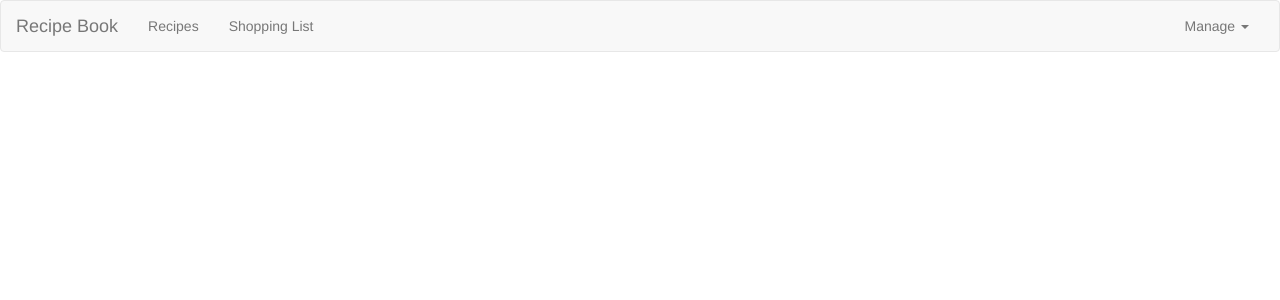
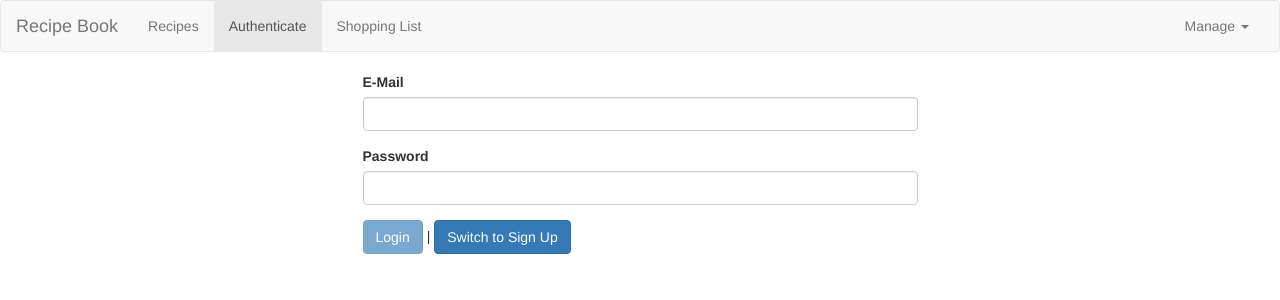
Before and after one commit to JohnAyling1979/recipe-list, an Angular app: page /auth in a window 1280 px wide. Before the commit this address led to /. Shown: the top 300 px of the page. Built offline with nearby package versions, Linux system fonts and the light colour scheme.

Commit message:
Add auth component.

```diff
--- a/src/app/app.module.ts
+++ b/src/app/app.module.ts
@@ -17,6 +17,7 @@ import { ShoppingListService } from './shopping-list/shopping-list.service';
 import { RecipeStartComponent } from './recipes/recipe-start/recipe-start.component';
 import { RecipeEditComponent } from './recipes/recipe-edit/recipe-edit.component';
 import { RecipeService } from './recipes/recipe.service';
+import { AuthComponent } from './auth/auth.component';
 
 @NgModule({
   declarations: [
@@ -30,7 +31,8 @@ import { RecipeService } from './recipes/recipe.service';
     ShoppingEditComponent,
     DropdownDirective,
     RecipeStartComponent,
-    RecipeEditComponent
+    RecipeEditComponent,
+    AuthComponent,
   ],
   imports: [
     BrowserModule,
--- /dev/null
+++ b/src/app/auth/auth.component.html
@@ -0,0 +1,35 @@
+<div class="row">
+	<div class="col-xs-12 col-md-6 col-md-offset-3">
+		<form #authForm="ngForm" (ngSubmit)="onSubmit(authForm)">
+			<div class="form-group">
+				<label for="email">E-Mail</label>
+				<input
+					type="email"
+					id="email"
+					name="email"
+					class="form-control"
+					ngModel
+					required
+					email
+				>
+			</div>
+			<div class="form-group">
+				<label for="password">Password</label>
+				<input
+					type="password"
+					id="password"
+					class="form-control"
+					ngModel
+					name="password"
+					required
+					minlength="6"
+				>
+			</div>
+			<div>
+				<button type="submit" class="btn btn-primary" [disabled]="!authForm.valid">{{ isLoginMode ? 'Login'  : 'Sign Up' }}</button>
+				|
+				<button type="button" class="btn btn-primary" (click)="onSwitchMode()">Switch to {{ isLoginMode ? 'Sign Up'  : 'Login' }}</button>
+			</div>
+		</form>
+	</div>
+</div>
--- /dev/null
+++ b/src/app/auth/auth.component.ts
@@ -0,0 +1,38 @@
+import { Component } from "@angular/core";
+import { NgForm } from "@angular/forms";
+import { AuthService } from "./auth.service";
+
+@Component({
+	selector: 'app-auth',
+	templateUrl: './auth.component.html'
+})
+export class AuthComponent {
+	isLoginMode = true;
+
+	constructor(private authService: AuthService) {}
+
+	onSwitchMode() {
+		this.isLoginMode = !this.isLoginMode;
+	}
+
+	onSubmit(form: NgForm) {
+		console.log(form.value);
+		if (!form.valid) {
+			return;
+		}
+
+		if (this.isLoginMode) {
+
+		} else {
+			this.authService.signup(form.value.email, form.value.password).subscribe(
+				resData => {
+					console.log('success', resData);
+				},
+				error => {
+					console.log('error', error);
+				}
+			);
+		}
+		form.reset();
+	}
+}
--- /dev/null
+++ b/src/app/auth/auth.service.ts
@@ -0,0 +1,34 @@
+	// https://identitytoolkit.googleapis.com/v1/accounts:signUp?key=[API_KEY]
+	/*
+		email	string	The email for the user to create.
+		password	string	The password for the user to create.
+		returnSecureToken	boolean	Whether or not to return an ID and refresh token. Should always be true.
+	*/
+
+import { HttpClient } from "@angular/common/http";
+import { Injectable } from "@angular/core";
+
+interface AuthResponseData {
+	idToken: string;
+	email: string;
+	refreshToken: string;
+	expiresIn: string;
+	localId: string;
+}
+
+
+@Injectable({providedIn: 'root'})
+export class AuthService {
+	private apiKey = 'AIzaSyC2COAURl3rWN06U5otc2C5-ed2it6h3rs';
+	private signupUrl = `https://identitytoolkit.googleapis.com/v1/accounts:signUp?key=${this.apiKey}`;
+
+	constructor(private http:HttpClient) {}
+
+	signup(email: string, password: string) {
+		return this.http.post<AuthResponseData>(this.signupUrl, {
+			email,
+			password,
+			returnSecureToken: true,
+		})
+	}
+}
--- a/src/app/header/header.component.html
+++ b/src/app/header/header.component.html
@@ -9,6 +9,7 @@
 		<div class="navbar-collapse" [class.collapse]="collapsed" (window:resize)="collapsed = true">
 			<ul class="nav navbar-nav">
 				<li routerLinkActive="active"><a routerLink="/recipes">Recipes</a></li>
+				<li routerLinkActive="active"><a routerLink="/auth">Authenticate</a></li>
 				<li routerLinkActive="active"><a routerLink="/shopping-list">Shopping List</a></li>
 			</ul>
 			<ul class="nav navbar-nav navbar-right">
--- a/src/app/header/header.component.ts
+++ b/src/app/header/header.component.ts
@@ -16,6 +16,6 @@ export class HeaderComponent {
   }
 
   onFetchData() {
-    this.dateStorageService.fetchRecipes();
+    this.dateStorageService.fetchRecipes().subscribe();
   }
 }
--- /dev/null
+++ b/src/app/recipes/recipes-resolver.service.ts
@@ -0,0 +1,21 @@
+import { Injectable } from "@angular/core";
+import { ActivatedRouteSnapshot, Resolve, RouterStateSnapshot } from "@angular/router";
+import { Observable } from "rxjs";
+import { DataStorageService } from "../shared/data-storage.service";
+import { RecipeService } from "./recipe.service";
+import { Recipe } from "./recipes.model";
+
+@Injectable({providedIn: 'root'})
+export class RecipesResolverService implements Resolve<Recipe[]> {
+	constructor(private dataStorageService: DataStorageService, private recipeService: RecipeService) {}
+
+	resolve(route: ActivatedRouteSnapshot, state: RouterStateSnapshot): Recipe[] | Observable<Recipe[]> | Promise<Recipe[]> {
+		const recipes = this.recipeService.getRecipes();
+
+		if (recipes.length > 0) {
+			return recipes;
+		}
+
+		return this.dataStorageService.fetchRecipes();
+	}
+}
--- a/src/app/shared/data-storage.service.ts
+++ b/src/app/shared/data-storage.service.ts
@@ -1,6 +1,6 @@
 import { HttpClient } from "@angular/common/http";
 import { Injectable } from "@angular/core";
-import { map } from "rxjs";
+import { map, tap } from "rxjs";
 import { RecipeService } from "../recipes/recipe.service";
 import { Recipe } from "../recipes/recipes.model";
 
@@ -19,15 +19,16 @@ export class DataStorageService {
 	}
 
 	fetchRecipes() {
-		this.http.get<Recipe[]>(this.apiUrl)
-		.pipe(map(recipes => {
-			return recipes.map(recipe => {
-				return {...recipe, ingredients: recipe.ingredients ? recipe.ingredients : []}
-			});
-		}))
-		.subscribe(recipes => {
-			console.log(recipes);
-			this.recipeService.setRecipes(recipes)
-		});
+		return this.http.get<Recipe[]>(this.apiUrl)
+			.pipe(
+				map(recipes => {
+					return recipes.map(recipe => {
+						return {...recipe, ingredients: recipe.ingredients ? recipe.ingredients : []}
+					});
+				}),
+				tap(recipes => {
+					this.recipeService.setRecipes(recipes);
+				})
+			)
 	}
 }
```
Also changed, not shown: src/app/app-routing.module.ts (+5 -2 lines).
